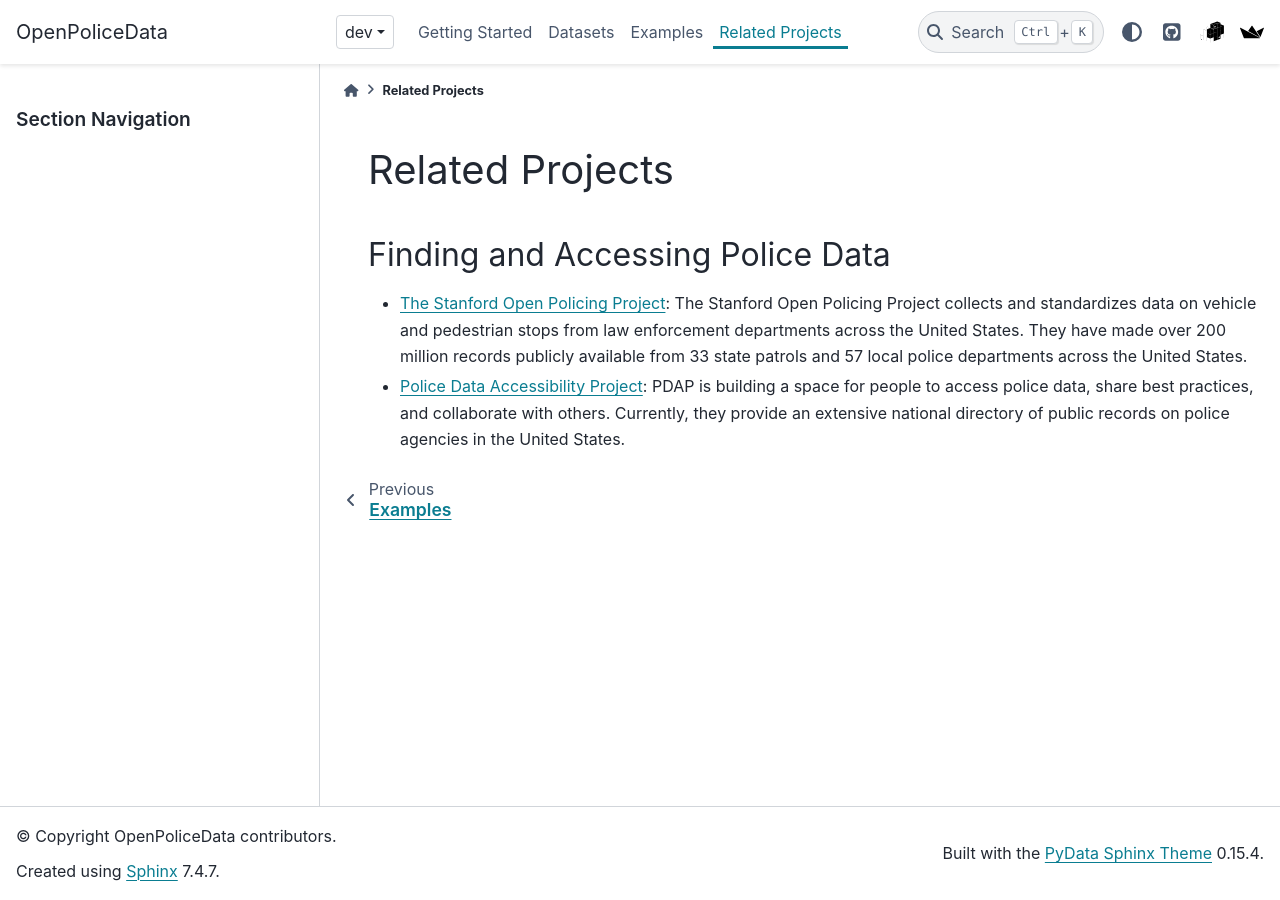
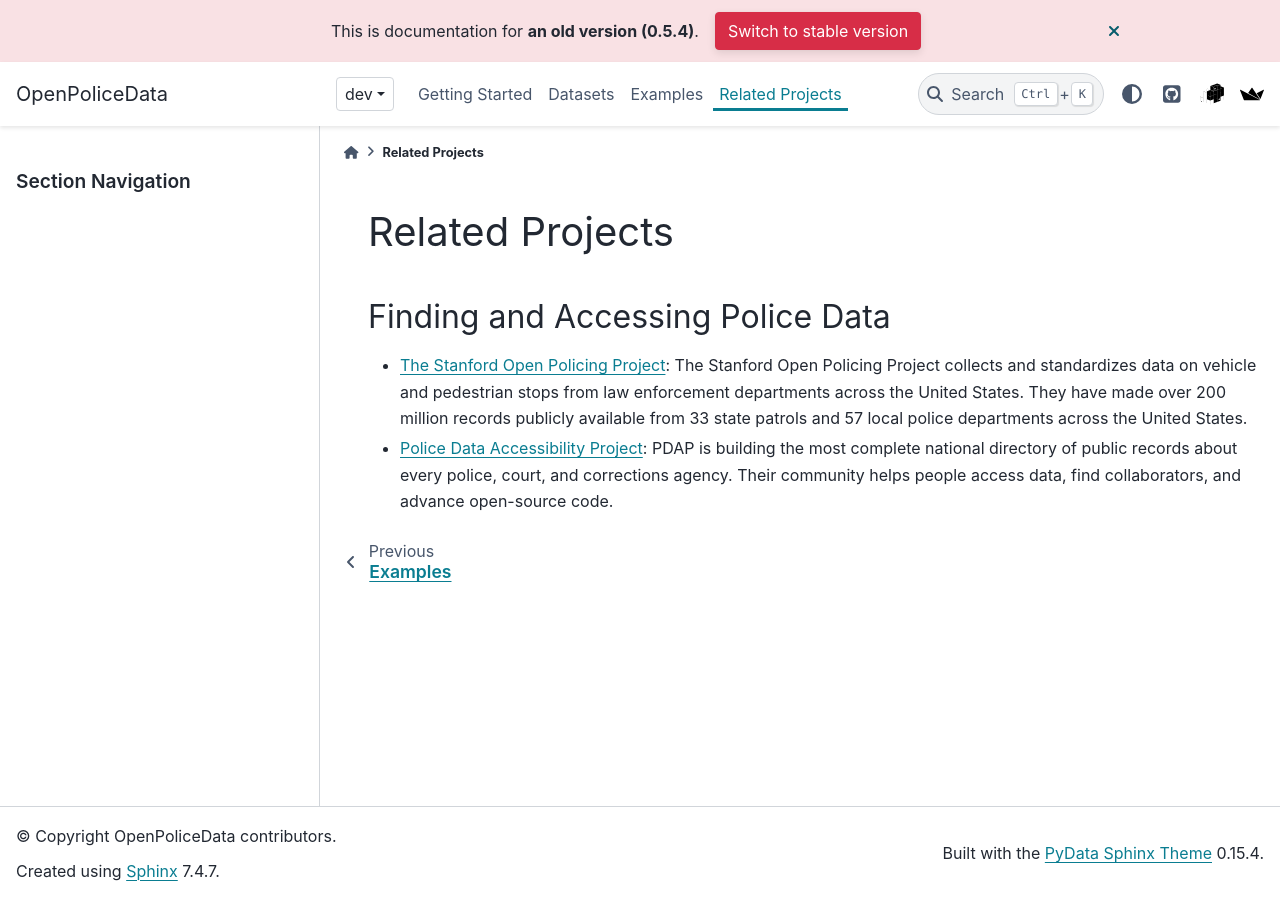
Before and after one commit to openpolicedata/openpolicedata, a Sphinx documentation site: the page built from docs/source/resources/index.md, in a window 1280 px wide. Built offline with Sphinx 7.4.7 and the PyData theme 0.15.4, drawn with Linux system fonts in a browser that asks for light colours; the version number is read from the project's files by our own code.

Commit message:
Update to PDAP description in docs

```diff
--- a/docs/source/conf.py
+++ b/docs/source/conf.py
@@ -104,6 +104,7 @@ html_theme_options = {
             "type": "local",
         }
    ],
+   "show_version_warning_banner": True,
     # "navbar_end": ["version-switcher", "theme-switcher", "navbar-icon-links"],
     "switcher": {
         "json_url": json_url,
--- a/docs/source/resources/index.md
+++ b/docs/source/resources/index.md
@@ -10,4 +10,4 @@ html_theme.sidebar_secondary.remove: true
 
 ## Finding and Accessing Police Data
 - [The Stanford Open Policing Project](https://openpolicing.stanford.edu/): The Stanford Open Policing Project collects and standardizes data on vehicle and pedestrian stops from law enforcement departments across the United States. They have made over 200 million records publicly available from 33 state patrols and 57 local police departments across the United States.
-- [Police Data Accessibility Project](https://pdap.io/): PDAP is building a space for people to access police data, share best practices, and collaborate with others. Currently, they provide an extensive national directory of public records on police agencies in the United States.
+- [Police Data Accessibility Project](https://pdap.io/): PDAP is building the most complete national directory of public records about every police, court, and corrections agency. Their community helps people access data, find collaborators, and advance open-source code.
```
